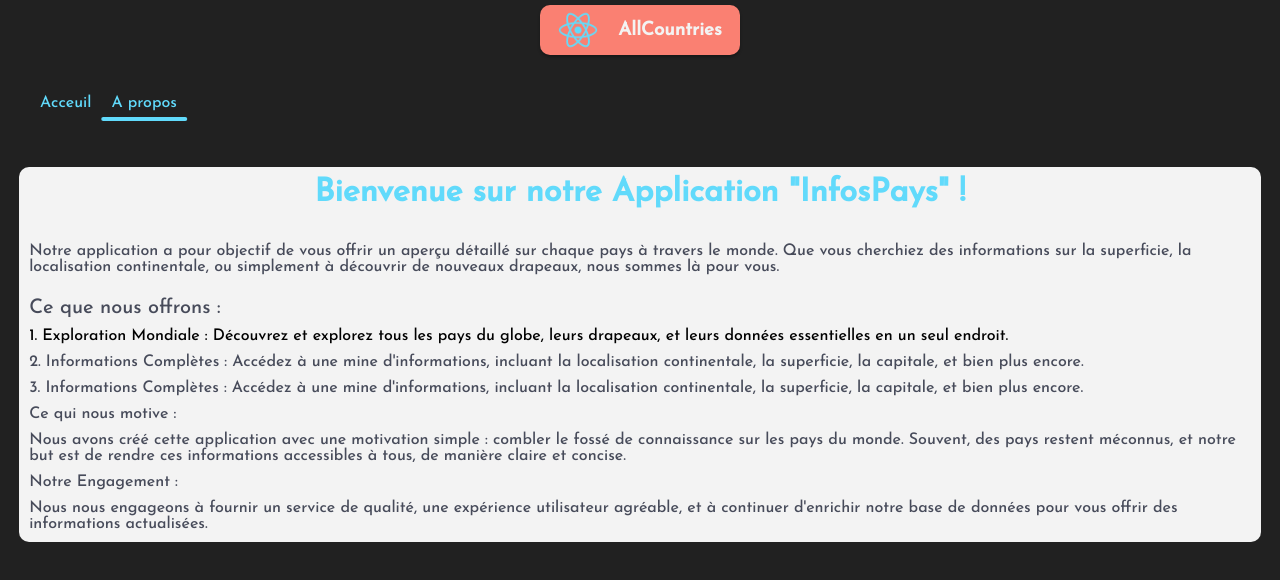
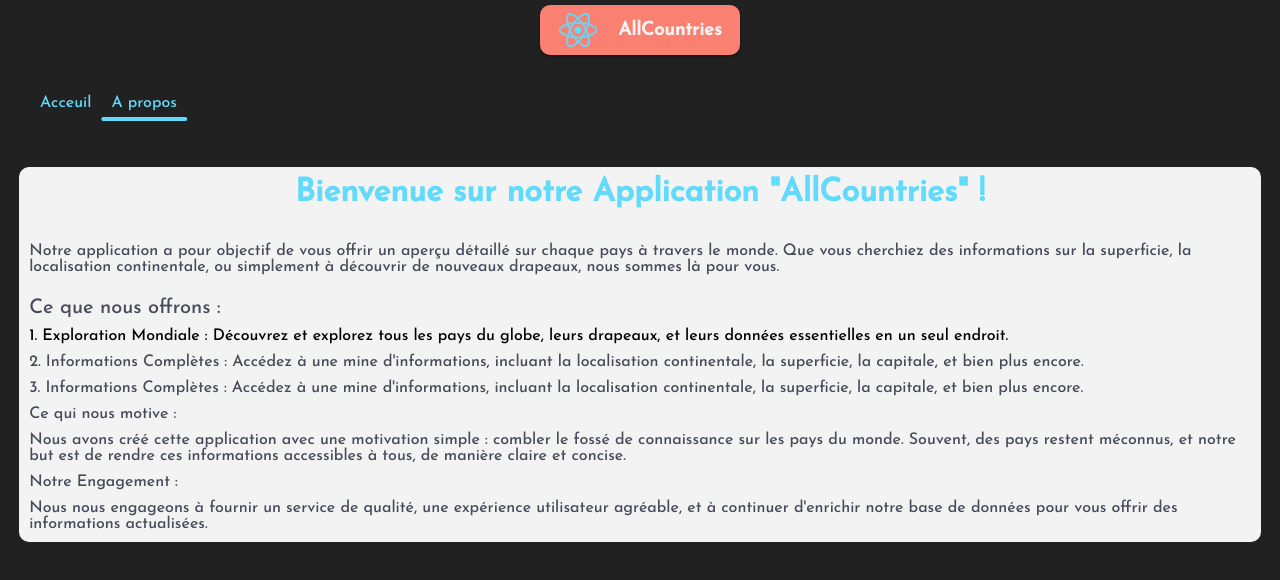
Before and after one commit to Moh7ven/AllCountries, a React (Create React App) app: page /about in a window 1280 px wide. Shown: the top 580 px of the page. Built offline with nearby package versions, Linux system fonts and the light colour scheme.

Commit message:
short about modif

```diff
--- a/src/pages/About.js
+++ b/src/pages/About.js
@@ -11,7 +11,7 @@ const About = () => {
       <div className="aboutContainer">
         <div className="aboutTextContainer">
           <h1 className="welcomeAbout">
-            Bienvenue sur notre Application "InfosPays" !
+            Bienvenue sur notre Application "AllCountries" !
           </h1>
           <p>
             Notre application a pour objectif de vous offrir un aperçu détaillé
```
